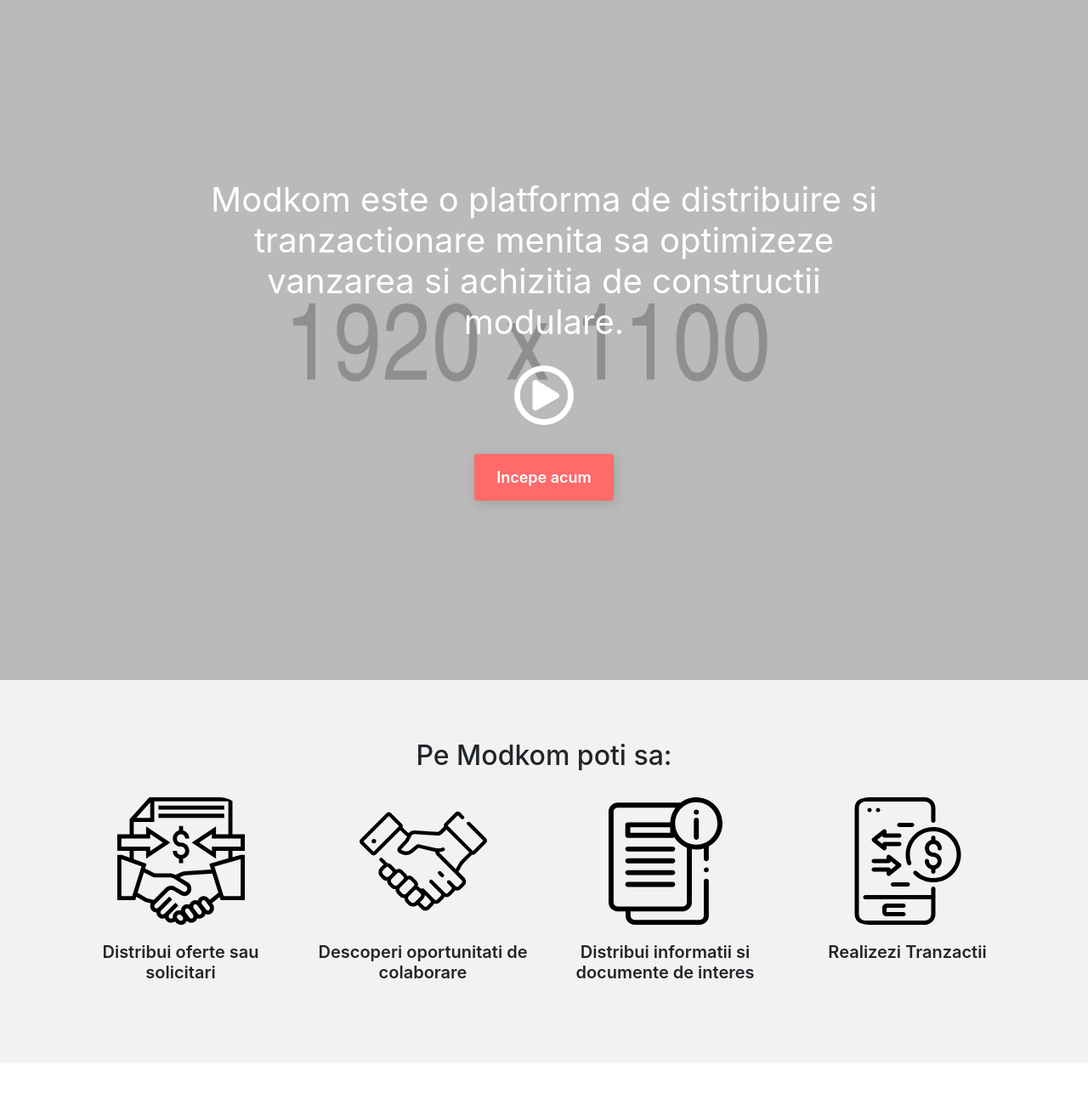
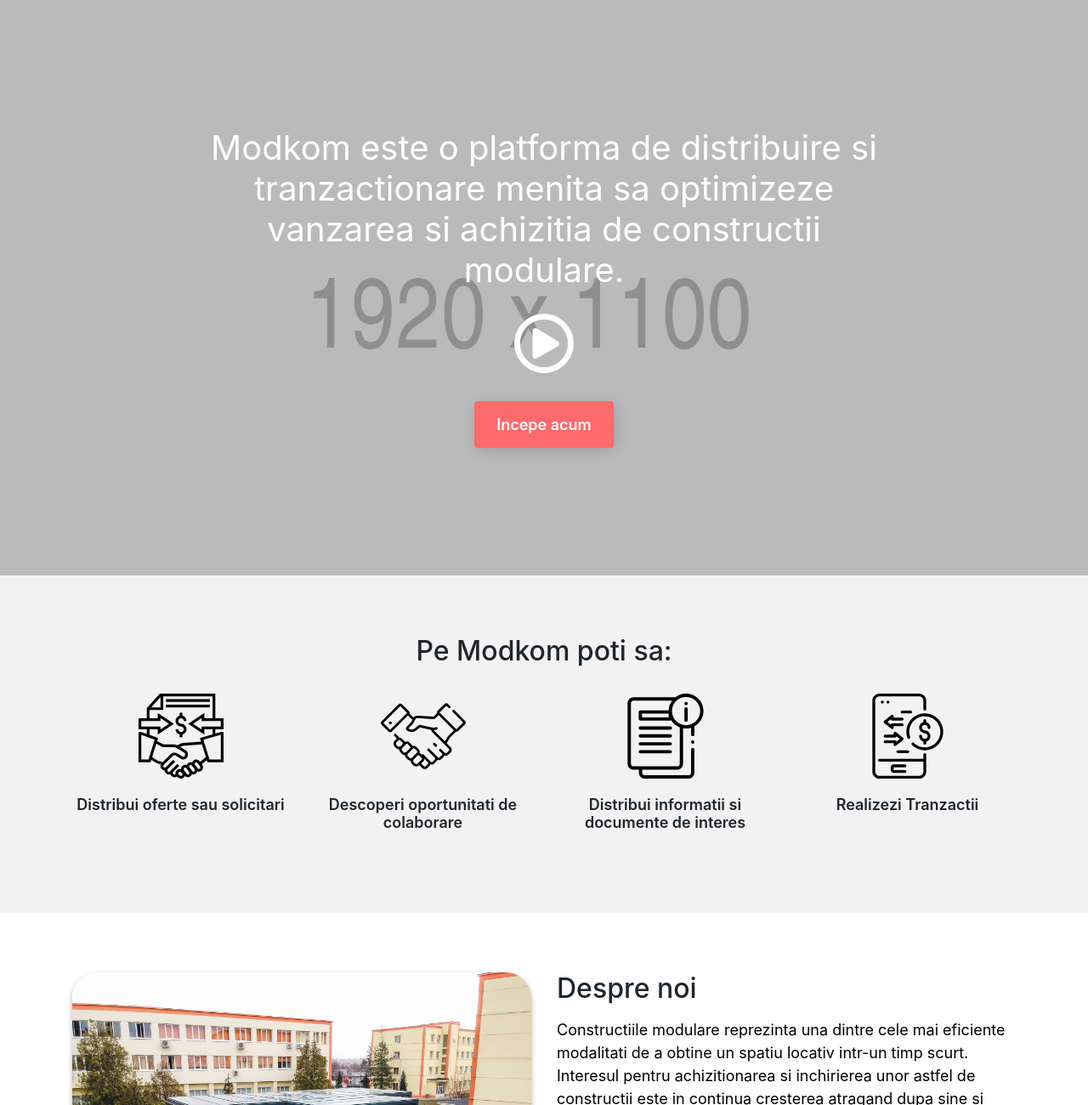
Before and after one commit to mihaiicey/modkom, a plain HTML site: page index.html in a window 1280 px wide. Shown: the top 1300 px of the page at 85% size. Drawn offline with Linux system fonts and the light colour scheme.

Commit message:
modkom v 2.1

```diff
--- a/assets/css/style.css
+++ b/assets/css/style.css
@@ -92,10 +92,9 @@ h2 {
     text-align: center;
 }
 h3 {
-    font-size: 20px !important;
+    font-size: 18px !important;
 }
 img {
-    border-radius: 30px;
     box-shadow: 0 3px 6px rgb(0 0 0 / 30%);
 }
 p {
@@ -106,6 +105,9 @@ p {
 a {
 	text-decoration: none;
 	cursor: pointer;
+}
+header {
+    padding: 150px 0;
 }
 .hero_title {
     color: #ffffff;
@@ -122,9 +124,8 @@ a {
 }
 .feature_icon {
     box-shadow: none;
-    border-radius: none;
     max-width: 100%;
-    max-height: 150px;
+    max-height: 100px;
     margin-bottom: 20px;
 }
 .about_title {
@@ -133,6 +134,7 @@ a {
 }
 .about_img {
     width: 100%;
+    border-radius: 30px;
 }
 .cta_registration {
     background-color: #336699;
@@ -271,6 +273,7 @@ a {
 }
 .why_img {
     width: 100%;
+    border-radius: 30px;
 }
 footer {
     background-color: black;
--- a/index.html
+++ b/index.html
@@ -21,7 +21,7 @@
         <!--*********************************************************************************************************-->
         <!--************ HERO ***************************************************************************************-->
         <!--*********************************************************************************************************-->
-        <header id="ts-hero" class="ts-full-screen ts-separate-bg-element ts-shape-mask" data-bg-image-opacity=".8" data-bg-parallax="scroll" data-bg-parallax-speed="3">
+        <header id="ts-hero" class="ts-separate-bg-element ts-shape-mask hero_section" data-bg-image-opacity=".8" data-bg-parallax="scroll" data-bg-parallax-speed="3">
             <!--NAVIGATION ******************************************************************************************-->
 
                 <!-- Aici o sa vina meniul lor "Modkom.com"-->
@@ -65,7 +65,7 @@
                     </div>
                 </div>
                 <div class="row">
-                    <div class="col-lg-3 col-sm-6">
+                    <div class="col-lg-3 col-6">
                         <div class="feature">
                             <img src="img/agreement.svg" alt="icon" class="feature_icon">
                             <h3 class="feature_title">
@@ -73,7 +73,7 @@
                             </h3>
                         </div>
                     </div>
-                    <div class="col-lg-3 col-sm-6">
+                    <div class="col-lg-3 col-6">
                         <div class="feature">
                             <img src="img/collaboration.svg" alt="icon" class="feature_icon">
                             <h3 class="feature_title">
@@ -81,7 +81,7 @@
                             </h3>
                         </div>
                     </div>
-                    <div class="col-lg-3 col-sm-6">
+                    <div class="col-lg-3 col-6">
                         <div class="feature">
                             <img src="img/file.svg" alt="icon" class="feature_icon">
                             <h3 class="feature_title">
@@ -89,7 +89,7 @@
                             </h3>
                         </div>
                     </div>
-                    <div class="col-lg-3 col-sm-6">
+                    <div class="col-lg-3 col-6">
                         <div class="feature">
                             <img src="img/transfer.svg" alt="icon" class="feature_icon">
                             <h3 class="feature_title">
```
